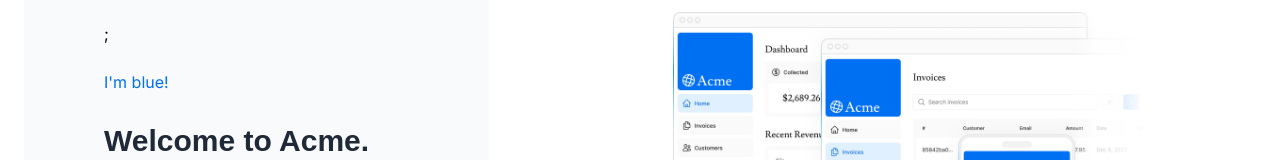
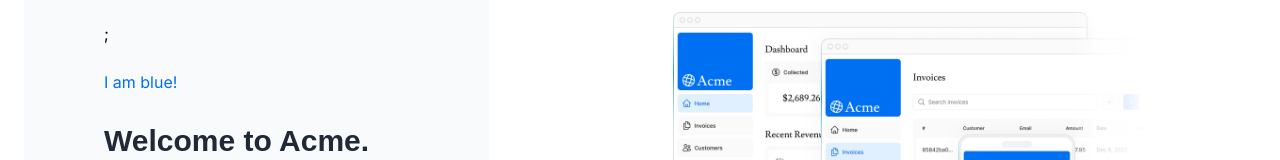
Before and after one commit to yakamigolf/react1, a Next.js app: page / in a window 1280 px wide. Shown: the part 321-481 px from the top of the page. Built offline with nearby package versions, Linux system fonts and the light colour scheme; a web font is replaced by a local one.

Commit message:
remote '

```diff
--- a/app/page.tsx
+++ b/app/page.tsx
@@ -14,7 +14,7 @@
       <div className="mt-4 flex grow flex-col gap-4 md:flex-row">
         <div className="flex flex-col justify-center gap-6 rounded-lg bg-gray-50 px-6 py-10 md:w-2/5 md:px-20">
           <div className={styles.shape}></div>;
-          <h1 className="text-blue-500">I'm blue!</h1>
+          <h1 className="text-blue-500">I am blue!</h1>
           <p
             className={`${lusitana.className} text-xl text-gray-800 md:text-3xl md:leading-normal`}
           >
```
